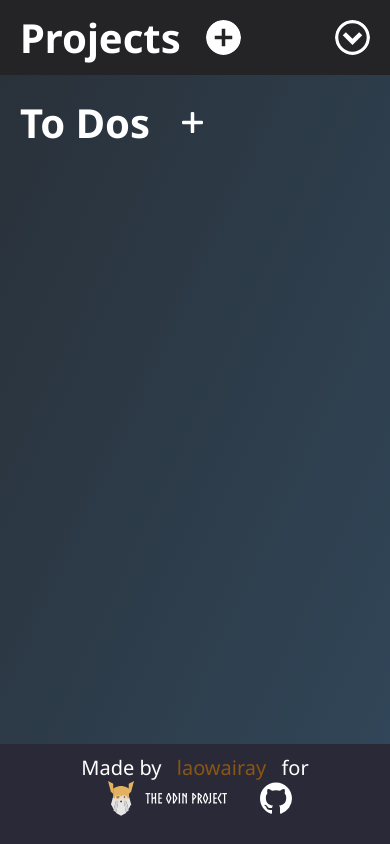
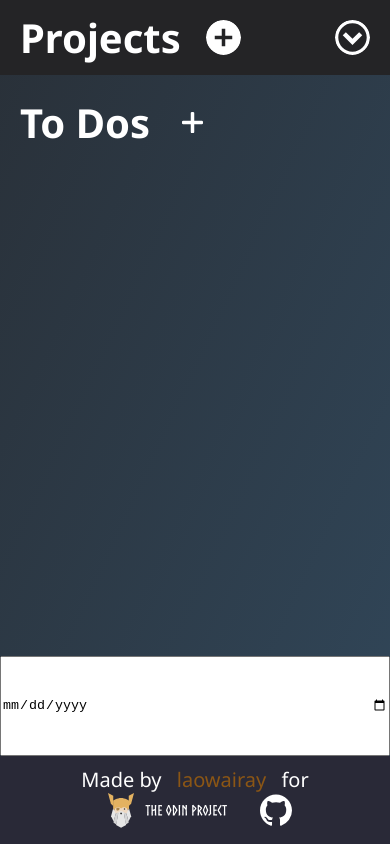
Before and after one commit to laoWaiRay/toDoList, a website built with webpack: page src/temp.html in a window 390 px wide. Built offline with nearby package versions, Linux system fonts and the light colour scheme; files whose address does not match are found by name.

Commit message:
Test date input mobile

```diff
--- a/src/scss/components/_form.scss
+++ b/src/scss/components/_form.scss
@@ -64,4 +64,5 @@ label{
 input[name=dueDate]{
     color: red;
     border: 1px solid red;
+    z-index: 999;
 }
--- a/src/scss/pages/_home.scss
+++ b/src/scss/pages/_home.scss
@@ -4,7 +4,7 @@
     width: 101vw;
     background: linear-gradient(to bottom right,#293038, #31475a);
 
-    z-index: -1;
+    z-index: -999;
 }
 
 .grid{
--- a/src/temp.html
+++ b/src/temp.html
@@ -34,8 +34,12 @@
                     <use href="./assets/sprite.svg#icon-plus"></use>
                 </svg>
             </div>
-            <ul class="to-do-list"></ul>
+            <ul class="to-do-list">
+            </ul>
         </div>
+
+        <input type="date">
+
 
         <footer class="footer">
             <div class="footer-text">
```
Also changed, not shown: dist/bundle.js, dist/index.html.
